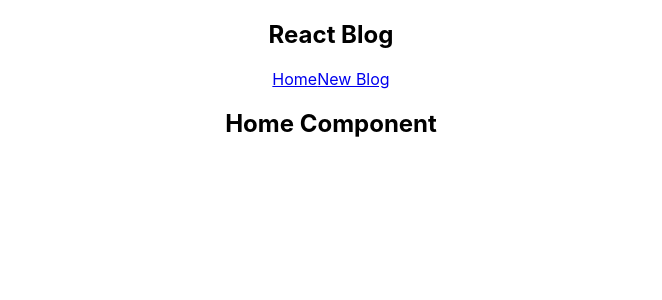
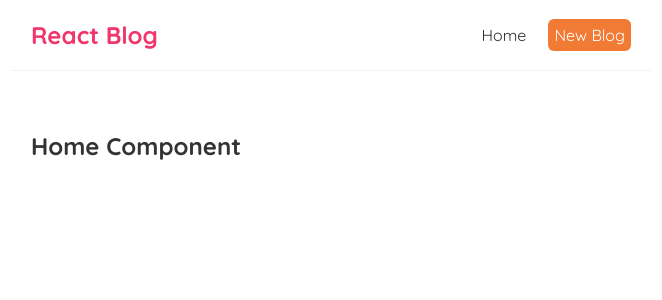
Before and after one commit to TontonBanton/react-blog, a React (Create React App) app: page / in a window 1280 px wide. Shown: the top 300 px of the page, without its empty margins (309-971 px from the left). Built offline with nearby package versions, Linux system fonts and the light colour scheme.

Commit message:
Adding CSS styling

```diff
--- a/src/App.js
+++ b/src/App.js
@@ -1,11 +1,8 @@
-import './App.css';
+//import './App.css';   use index.js as the general style
 import NavBar from './Navbar';
 import Home from './Home';
 
 function App() {
-  const title = 'This is the title variable'
-  const num  = 13
-  const link = 'https://www.youtube.com/watch?v=pnhO8UaCgxg&list=PL4cUxeGkcC9gZD-Tvwfod2gaISzfRiP9d&index=4'
   return (
     <div className="App">
       <NavBar/>
--- a/src/Navbar.js
+++ b/src/Navbar.js
@@ -4,7 +4,16 @@ const NavBar = () => {
       <h1>React Blog</h1>
       <div className="links">
         <a href="/">Home</a>
-        <a href="/create">New Blog</a>
+
+        {/* Using In-line CSS */}
+        <a href="/create" style= {
+          {
+            color: 'white',
+            backgroundColor: '#f17a35',
+            borderRadius: '6px'
+          }
+        }>New Blog</a>
+
       </div>
     </nav>
   )
--- a/src/index.css
+++ b/src/index.css
@@ -1,13 +1,35 @@
-body {
+@import url('https://fonts.googleapis.com/css2?family=Quicksand:wght@300;400;500;600;700&display=swap');
+
+/* base styles */
+* {
   margin: 0;
-  font-family: -apple-system, BlinkMacSystemFont, 'Segoe UI', 'Roboto', 'Oxygen',
-    'Ubuntu', 'Cantarell', 'Fira Sans', 'Droid Sans', 'Helvetica Neue',
-    sans-serif;
-  -webkit-font-smoothing: antialiased;
-  -moz-osx-font-smoothing: grayscale;
+  font-family: "Quicksand";
+  color: #333;
 }
-
-code {
-  font-family: source-code-pro, Menlo, Monaco, Consolas, 'Courier New',
-    monospace;
+.navbar {
+  padding: 20px;
+  display: flex;
+  align-items: center;
+  max-width: 600px;
+  margin: 0 auto;
+  border-bottom: 1px solid #f2f2f2;
 }
+.navbar h1 {
+  color: #f1356d;
+}
+.navbar .links {
+  margin-left: auto;
+}
+.navbar a {
+  margin-left: 16px;
+  text-decoration: none;
+  padding: 6px;
+}
+.navbar a:hover {
+  color: #f1356d;
+}
+.content {
+  max-width: 600px;
+  margin: 40px auto;
+  padding: 20px;
+}
```
